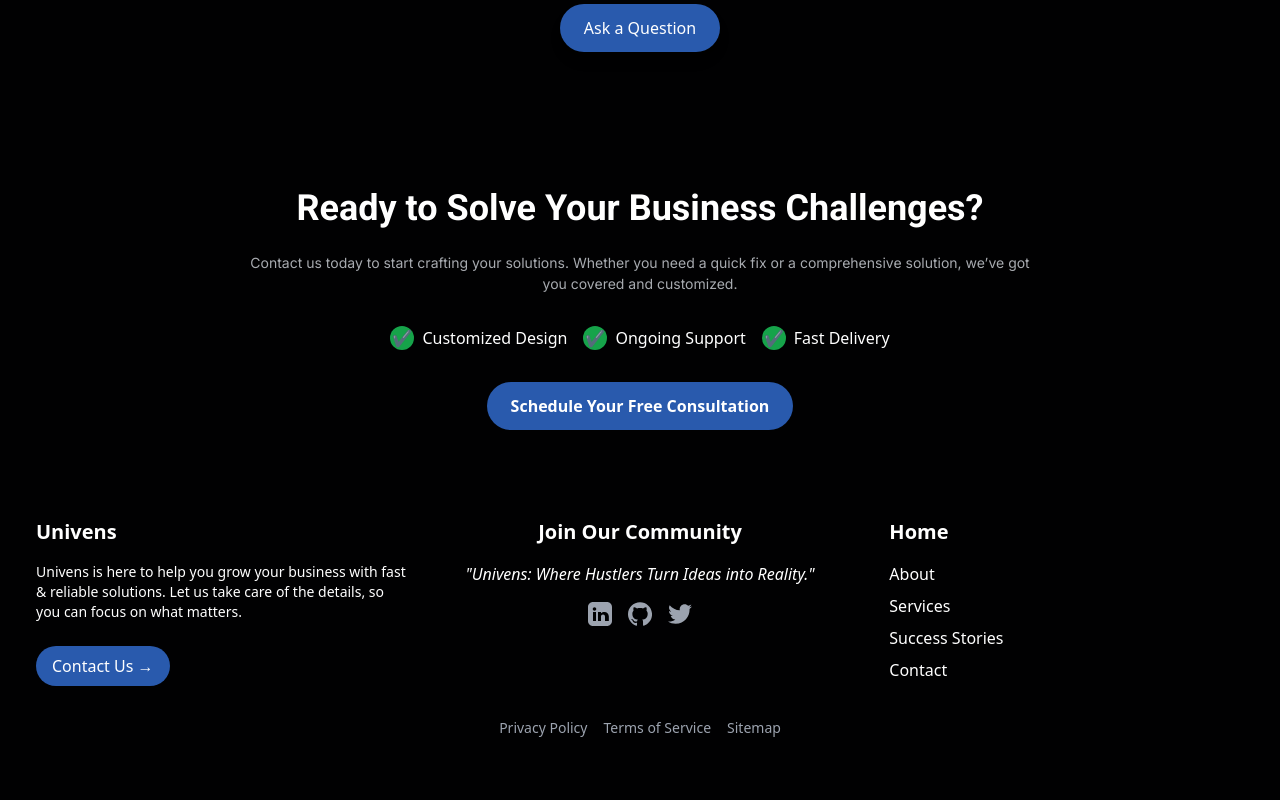
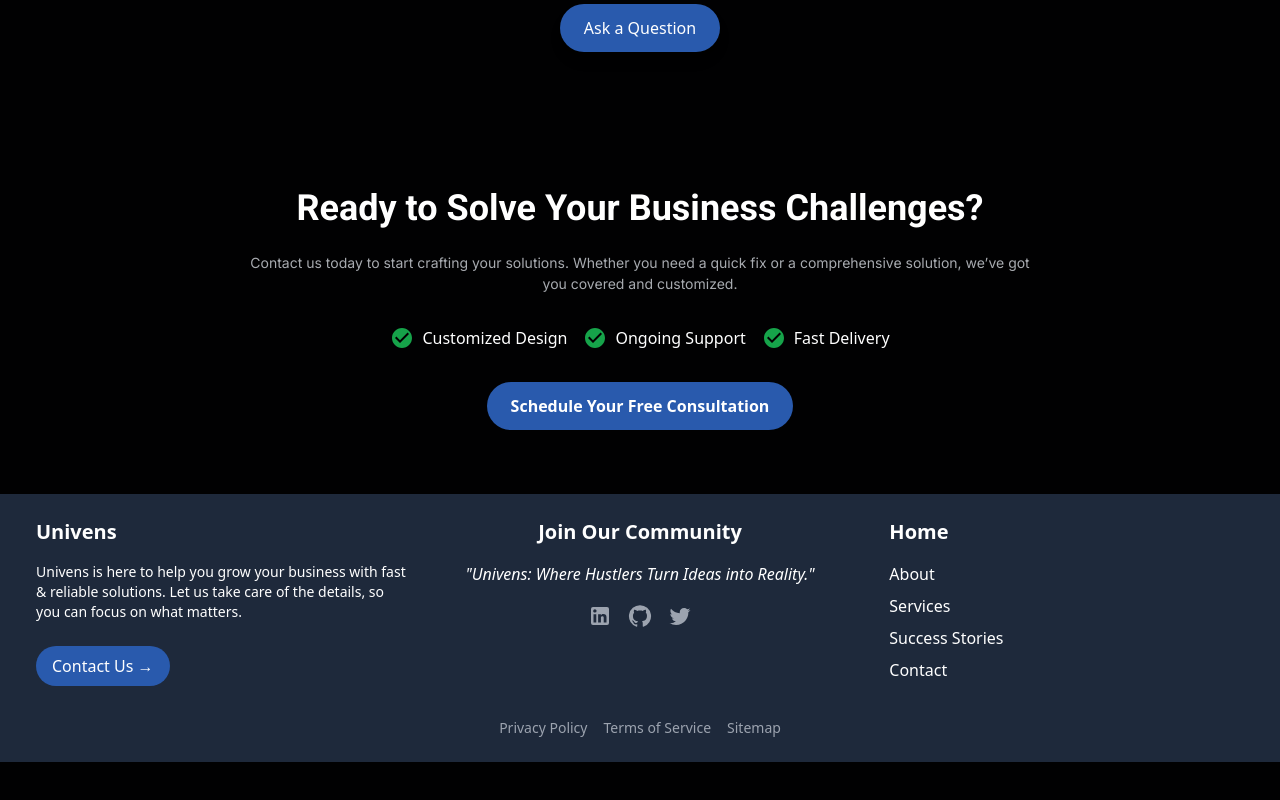
Before and after one commit to kautkarg/frontend, a React (Vite) app: page / in a window 1280 px wide. Shown: the part 5396-6196 px from the top of the page. Built offline with nearby package versions, Linux system fonts and the light colour scheme.

Commit message:
footer also done

```diff
--- a/src/components/Footer.jsx
+++ b/src/components/Footer.jsx
@@ -1,5 +1,6 @@
 import React, { useState, useEffect } from "react";
 import { motion } from "framer-motion";
+import { LinkedIn, GitHub, Twitter, CheckCircle } from "@mui/icons-material"; // Import Material Icons
 
 const App = () => {
   const [showScroll, setShowScroll] = useState(false);
@@ -34,23 +35,17 @@ const App = () => {
     </p>
     <div className="flex flex-wrap justify-center gap-4 mb-8">
       <span className="inline-flex items-center space-x-2">
-            <span className="inline-flex items-center justify-center w-6 h-6 bg-green-600 text-white rounded-full">
-              ✔
-            </span>
+        <CheckCircle className="text-green-600" />
         <span>Customized Design</span>
       </span>
 
       <span className="inline-flex items-center space-x-2">
-            <span className="inline-flex items-center justify-center w-6 h-6 bg-green-600 text-white rounded-full">
-              ✔
-            </span>
+        <CheckCircle className="text-green-600" />
         <span>Ongoing Support</span>
       </span>
 
       <span className="inline-flex items-center space-x-2">
-            <span className="inline-flex items-center justify-center w-6 h-6 bg-green-600 text-white rounded-full">
-              ✔
-            </span>
+        <CheckCircle className="text-green-600" />
         <span>Fast Delivery</span>
       </span>
     </div>
@@ -63,7 +58,7 @@ const App = () => {
   </section>
 
       {/* Footer */}
-      <footer className="w-full py-6 px-4 relative">
+      <footer className="w-full py-6 px-4 relative bg-[#1E293B]">
         <div className="max-w-7xl mx-auto grid grid-cols-1 md:grid-cols-3 gap-8">
           {/* Left Section */}
           <div>
@@ -88,52 +83,31 @@ const App = () => {
               "Univens: Where Hustlers Turn Ideas into Reality."
             </p>
             <div className="flex justify-center space-x-4">
+              {/* LinkedIn Icon */}
               <a
                 href="#"
                 className="text-gray-400 hover:text-white transition-transform transform hover:scale-110"
                 aria-label="LinkedIn"
               >
-                {/* LinkedIn Icon */}
-                <svg
-                  className="w-6 h-6"
-                  xmlns="http://www.w3.org/2000/svg"
-                  fill="currentColor"
-                  viewBox="0 0 24 24"
-                >
-                  <path d="M19 0h-14c-2.761 0-5 2.239-5 5v14c0 2.761 2.239 5 5 5h14c2.761 0 5-2.239 5-5v-14c0-2.761-2.239-5-5-5zm-11 19h-3v-9h3v9zm-1.5-10.243c-.966 0-1.75-.783-1.75-1.75s.784-1.75 1.75-1.75 1.75.783 1.75 1.75-.784 1.75-1.75 1.75zm13.5 10.243h-3v-4.5c0-1.08-.882-1.96-1.96-1.96h-.08c-1.08 0-1.96.88-1.96 1.96v4.5h-3v-9h3v1.36c.88-.88 2.16-1.36 3.36-1.36h.08c2.42 0 4.4 1.98 4.4 4.4v4.6z" />
-                </svg>
+                <LinkedIn className="w-6 h-6" />
               </a>
 
+              {/* GitHub Icon */}
               <a
                 href="#"
                 className="text-gray-400 hover:text-white transition-transform transform hover:scale-110"
                 aria-label="GitHub"
               >
-                {/* GitHub Icon */}
-                <svg
-                  className="w-6 h-6"
-                  xmlns="http://www.w3.org/2000/svg"
-                  fill="currentColor"
-                  viewBox="0 0 24 24"
-                >
-                  <path d="M12 .297c-6.63 0-12 5.373-12 12 0 5.303 3.438 9.8 8.205 11.387.6.113.82-.258.82-.577v-2.234c-3.338.724-4.033-1.416-4.033-1.416-.546-1.387-1.333-1.756-1.333-1.756-1.089-.744.083-.729.083-.729 1.205.085 1.838 1.236 1.838 1.236 1.07 1.835 2.809 1.305 3.495.998.107-.775.418-1.305.762-1.605-2.665-.3-5.466-1.335-5.466-5.93 0-1.31.47-2.38 1.235-3.22-.123-.303-.535-1.523.117-3.176 0 0 1.008-.322 3.3 1.23.957-.266 1.983-.399 3.005-.405 1.021.006 2.048.139 3.006.405 2.29-1.552 3.297-1.23 3.297-1.23.653 1.653.241 2.873.118 3.176.767.84 1.233 1.91 1.233 3.22 0 4.61-2.805 5.625-5.475 5.92.43.372.823 1.102.823 2.22v3.293c0 .322.218.694.825.576 4.765-1.587 8.2-6.084 8.2-11.386 0-6.627-5.373-12-12-12z" />
-                </svg>
+                <GitHub className="w-6 h-6" />
               </a>
 
+              {/* Twitter Icon */}
               <a
                 href="#"
                 className="text-gray-400 hover:text-white transition-transform transform hover:scale-110"
                 aria-label="Twitter"
               >
-                {/* Twitter Icon */}
-                <svg
-                  className="w-6 h-6"
-                  xmlns="http://www.w3.org/2000/svg"
-                  fill="currentColor"
-                  viewBox="0 0 24 24"
-                >
-                  <path d="M24 4.557c-.883.392-1.832.656-2.828.775 1.017-.609 1.798-1.574 2.165-2.724-.951.564-2.005.974-3.127 1.195-.897-.957-2.178-1.555-3.594-1.555-2.719 0-4.92 2.203-4.92 4.917 0 .386.045.762.127 1.124-4.087-.205-7.713-2.164-10.141-5.144-.423.725-.666 1.561-.666 2.457 0 1.694.863 3.188 2.175 4.065-.802-.026-1.555-.246-2.214-.615v.062c0 2.367 1.685 4.342 3.918 4.788-.41.111-.843.171-1.287.171-.314 0-.615-.031-.916-.088.631 1.953 2.445 3.376 4.604 3.415-1.68 1.319-3.809 2.104-6.102 2.104-.394 0-.779-.023-1.17-.067 2.179 1.396 4.768 2.212 7.548 2.212 9.054 0 14.002-7.496 14.002-13.986 0-.21-.004-.423-.014-.632.961-.689 1.8-1.56 2.46-2.548l-.047-.02z" />
-                </svg>
+                <Twitter className="w-6 h-6" />
               </a>
             </div>
           </div>
@@ -190,7 +164,7 @@ const App = () => {
         {/* Back to Top Button */}
         {showScroll && (
           <motion.button
-            className="fixed bottom-8 right-8 bg-[#295AAD] text-white p-3 rounded-full shadow-lg hover:bg-blue-500"
+            className="fixed bottom-8 right-8 bg-[#295AAD] text-white w-12 h-12 flex items-center justify-center rounded-full shadow-lg hover:bg-blue-500"
             onClick={scrollToTop}
             whileHover={{ scale: 1.2 }}
           >
```
Lines whose indentation alone changed are shown as unchanged.
